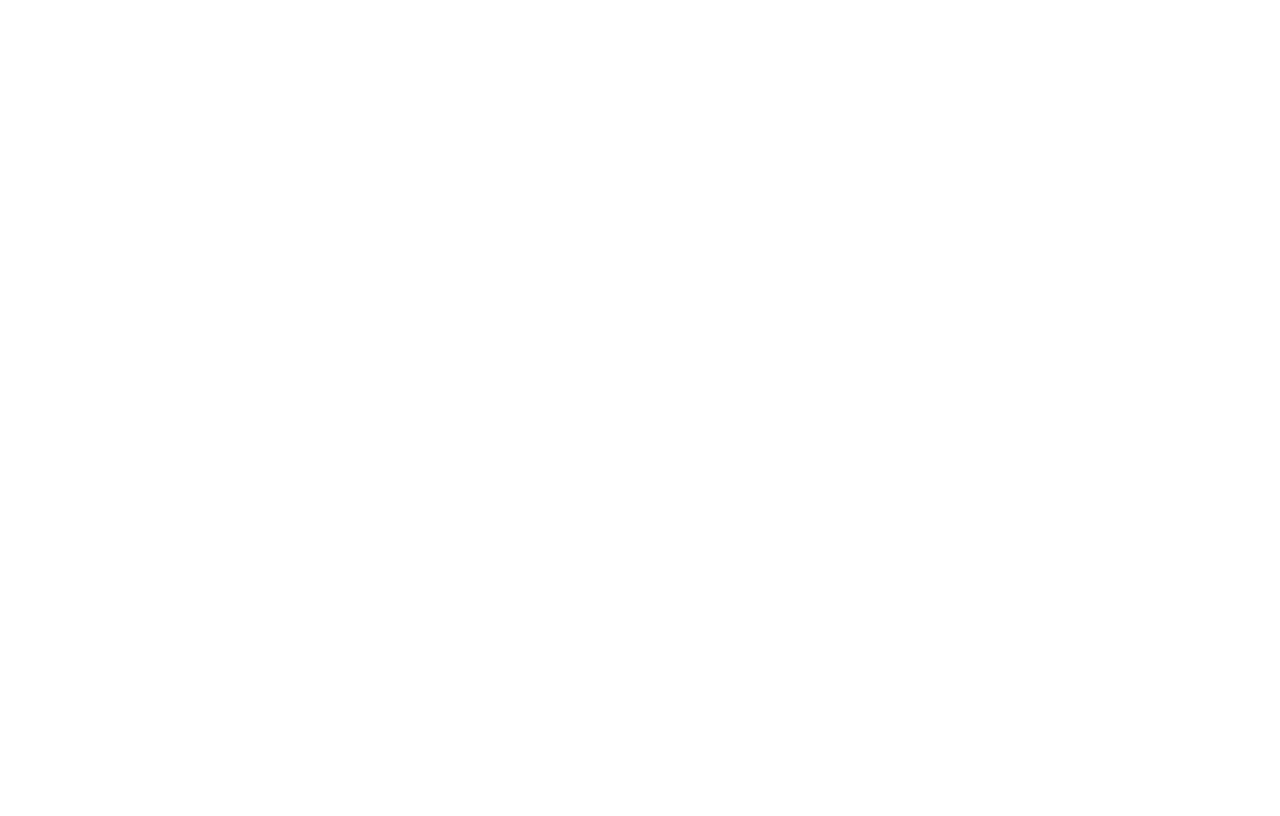
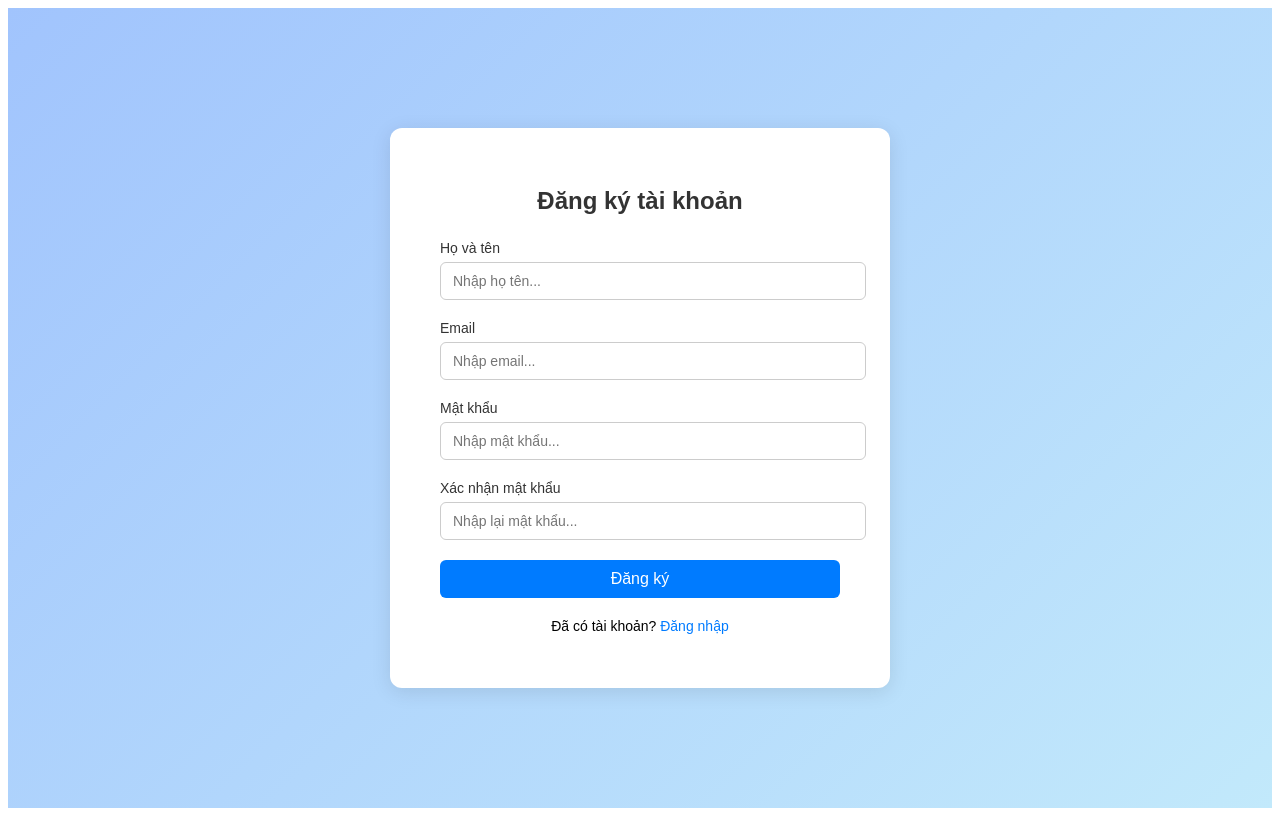
Before and after one commit to ChuManhCuong312/Internship_System_Frontend, a React (Vite) app: page /register in a window 1280 px wide. Before the commit this address had no page. Built offline with nearby package versions, Linux system fonts and the light colour scheme.

Commit message:
bổ xung loginpage và registerpage

```diff
--- a/src/App.jsx
+++ b/src/App.jsx
@@ -2,13 +2,18 @@
 import { BrowserRouter as Router, Routes, Route, Navigate } from "react-router-dom";
 import Dashboard from "./pages/Intern/Dashboard";
 import HRDashboard from "./pages/HR/Dashboard";
+import LoginPage from "./pages/Auth/LoginPage";
+import RegisterPage from "./pages/Auth/RegisterPage";
 
 function App() {
   return (
     <Router>
       <Routes>
         {/* Mặc định chuyển hướng về /Intern/Dashboard */}
-        <Route path="/" element={<Navigate to="/Intern/Dashboard" />} />
+        <Route path="/" element={<Navigate to="/login" />} />
+
+        <Route path="/login" element={<LoginPage />} />
+        <Route path="/register" element={<RegisterPage />} />
 
         {/* Trang dành cho Intern */}
         <Route path="/Intern/Dashboard" element={<Dashboard />} />
--- a/src/pages/Auth/LoginPage.jsx
+++ b/src/pages/Auth/LoginPage.jsx
@@ -1 +1,54 @@
-aaa
+import React, { useState } from "react";
+import "../../styles/auth.css";
+
+const LoginPage = () => {
+  const [email, setEmail] = useState("");
+  const [password, setPassword] = useState("");
+
+  const handleSubmit = (e) => {
+    e.preventDefault();
+    console.log("Login:", { email, password });
+  };
+
+  return (
+    <div className="auth-container">
+      <div className="auth-box">
+        <h2>Đăng nhập</h2>
+        <form onSubmit={handleSubmit}>
+          <div className="form-group">
+            <label>Email</label>
+            <input
+              type="email"
+              placeholder="Nhập email..."
+              value={email}
+              onChange={(e) => setEmail(e.target.value)}
+              required
+            />
+          </div>
+
+          <div className="form-group">
+            <label>Mật khẩu</label>
+            <input
+              type="password"
+              placeholder="Nhập mật khẩu..."
+              value={password}
+              onChange={(e) => setPassword(e.target.value)}
+              required
+            />
+          </div>
+
+          <button type="submit" className="auth-btn">Đăng nhập</button>
+        </form>
+
+        <div className="auth-footer">
+          <a href="/forgot-password">Quên mật khẩu?</a>
+          <p>
+            Chưa có tài khoản? <a href="/register">Đăng ký</a>
+          </p>
+        </div>
+      </div>
+    </div>
+  );
+};
+
+export default LoginPage;
--- a/src/pages/Auth/RegisterPage.jsx
+++ b/src/pages/Auth/RegisterPage.jsx
@@ -1 +1,85 @@
-aaa
+import React, { useState } from "react";
+import "../../styles/auth.css";
+
+const RegisterPage = () => {
+  const [form, setForm] = useState({
+    fullName: "",
+    email: "",
+    password: "",
+    confirmPassword: "",
+  });
+
+  const handleChange = (e) => {
+    setForm({ ...form, [e.target.name]: e.target.value });
+  };
+
+  const handleSubmit = (e) => {
+    e.preventDefault();
+    console.log("Register:", form);
+  };
+
+  return (
+    <div className="auth-container">
+      <div className="auth-box">
+        <h2>Đăng ký tài khoản</h2>
+        <form onSubmit={handleSubmit}>
+          <div className="form-group">
+            <label>Họ và tên</label>
+            <input
+              type="text"
+              name="fullName"
+              placeholder="Nhập họ tên..."
+              value={form.fullName}
+              onChange={handleChange}
+              required
+            />
+          </div>
+
+          <div className="form-group">
+            <label>Email</label>
+            <input
+              type="email"
+              name="email"
+              placeholder="Nhập email..."
+              value={form.email}
+              onChange={handleChange}
+              required
+            />
+          </div>
+
+          <div className="form-group">
+            <label>Mật khẩu</label>
+            <input
+              type="password"
+              name="password"
+              placeholder="Nhập mật khẩu..."
+              value={form.password}
+              onChange={handleChange}
+              required
+            />
+          </div>
+
+          <div className="form-group">
+            <label>Xác nhận mật khẩu</label>
+            <input
+              type="password"
+              name="confirmPassword"
+              placeholder="Nhập lại mật khẩu..."
+              value={form.confirmPassword}
+              onChange={handleChange}
+              required
+            />
+          </div>
+
+          <button type="submit" className="auth-btn">Đăng ký</button>
+        </form>
+
+        <div className="auth-footer">
+          <p>Đã có tài khoản? <a href="/login">Đăng nhập</a></p>
+        </div>
+      </div>
+    </div>
+  );
+};
+
+export default RegisterPage;
--- /dev/null
+++ b/src/styles/auth.css
@@ -0,0 +1,90 @@
+/* --- Layout --- */
+.auth-container {
+  display: flex;
+  justify-content: center;
+  align-items: center;
+  height: 100vh;
+  background: linear-gradient(135deg, #a1c4fd, #c2e9fb);
+  font-family: "Poppins", sans-serif;
+}
+
+.auth-box {
+  background: #fff;
+  padding: 40px 50px;
+  border-radius: 12px;
+  width: 400px;
+  box-shadow: 0 4px 20px rgba(0, 0, 0, 0.1);
+  text-align: center;
+  animation: fadeIn 0.5s ease-in-out;
+}
+
+/* --- Text --- */
+.auth-box h2 {
+  margin-bottom: 25px;
+  color: #333;
+  font-weight: 600;
+}
+
+.form-group {
+  margin-bottom: 20px;
+  text-align: left;
+}
+
+.form-group label {
+  display: block;
+  font-size: 14px;
+  color: #333;
+  margin-bottom: 6px;
+}
+
+.form-group input {
+  width: 100%;
+  padding: 10px 12px;
+  border: 1px solid #ccc;
+  border-radius: 6px;
+  font-size: 14px;
+  outline: none;
+  transition: border-color 0.3s;
+}
+
+.form-group input:focus {
+  border-color: #007bff;
+}
+
+/* --- Button --- */
+.auth-btn {
+  width: 100%;
+  padding: 10px;
+  background: #007bff;
+  border: none;
+  color: #fff;
+  border-radius: 6px;
+  font-size: 16px;
+  cursor: pointer;
+  transition: background 0.3s ease;
+}
+
+.auth-btn:hover {
+  background: #0056b3;
+}
+
+/* --- Footer --- */
+.auth-footer {
+  margin-top: 20px;
+  font-size: 14px;
+}
+
+.auth-footer a {
+  color: #007bff;
+  text-decoration: none;
+}
+
+.auth-footer a:hover {
+  text-decoration: underline;
+}
+
+/* --- Animation --- */
+@keyframes fadeIn {
+  from { opacity: 0; transform: translateY(-10px); }
+  to { opacity: 1; transform: translateY(0); }
+}
```
